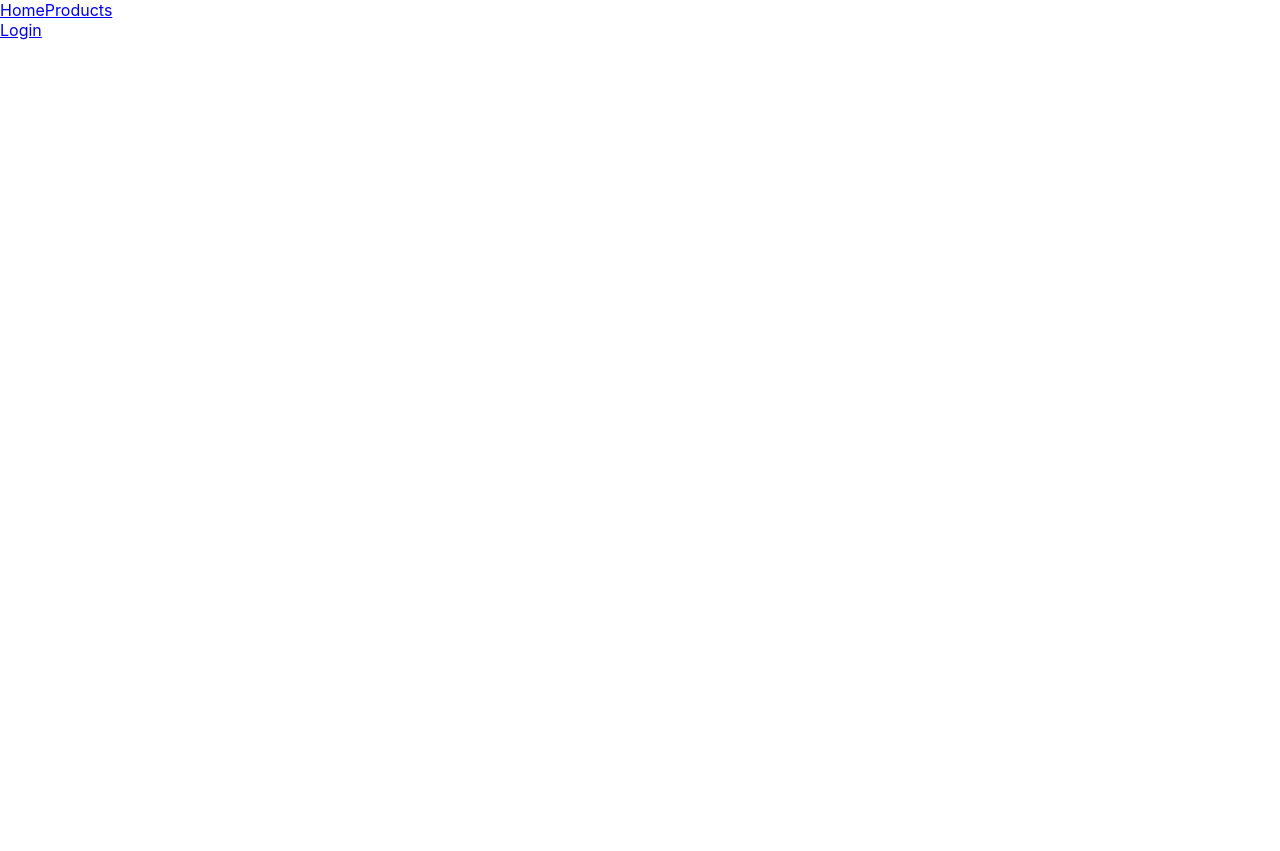
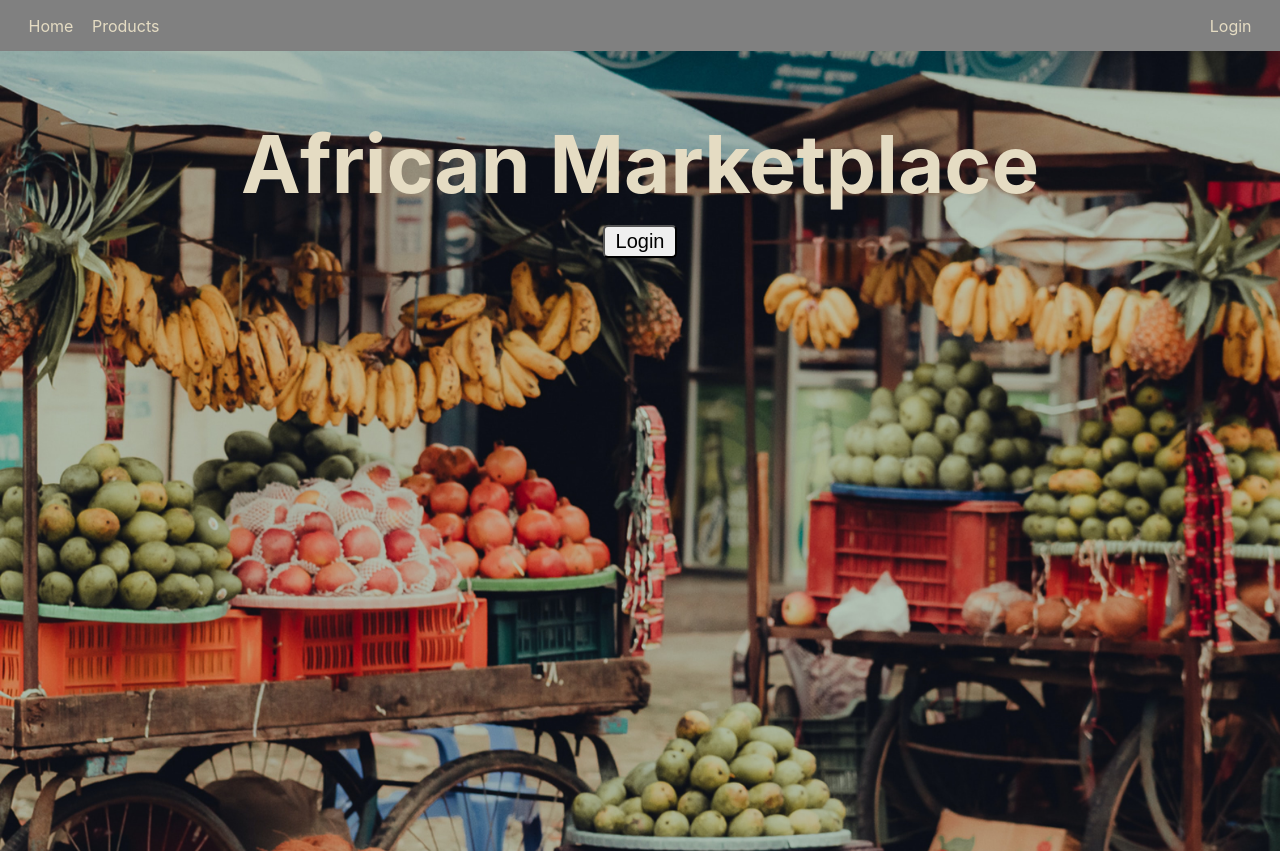
Before and after one commit to MingjunGeng/African-Marketplace-2-Group-front-end, a React (Create React App) app in the folder african-marketplace/: page / in a window 1280 px wide. Before the commit the page ends 800 px from the top, so only its background shows below. Built offline with nearby package versions, Linux system fonts and the light colour scheme.

Commit message:
Made Homepage component, some basic styling

```diff
--- a/african-marketplace/src/App.js
+++ b/african-marketplace/src/App.js
@@ -3,12 +3,14 @@ import { BrowserRouter as Router, Route, Switch, Link } from 'react-router-dom';
 import './App.css';
 
 import Header from './components/Header';
+import Home from './components/Home';
 
 function App() {
   return (
     <Router>
       <Header />
       <Switch>
+        <Route exact path="/" component={Home}/>
 
       </Switch>
     </Router>
--- /dev/null
+++ b/african-marketplace/src/CSS/Header.css
@@ -0,0 +1,29 @@
+.nav-bar {
+    display: flex;
+    background-color: grey;
+    margin: 0;
+}
+
+.left-links {
+    width: 50%;
+    display: flex;
+    margin-left: 1.5%;
+}
+
+.right-links {
+    width: 50%;
+    display: flex;
+    justify-content: flex-end;
+    margin-right: 1.5%;
+}
+
+.link {
+    text-decoration: none;
+    padding: 2.5% 1.5%;
+    color: #E5DCC3;
+}
+
+.link:hover {
+    text-decoration: underline;
+    color: white;
+}
--- /dev/null
+++ b/african-marketplace/src/CSS/Home.css
@@ -0,0 +1,24 @@
+.home-div {
+    display: flex;
+    flex-direction: column;
+    justify-content: flex-start;
+    align-items: center;
+    height: 100vh;
+    background-image: url('../imgs/kabita-darlami-lneMADustvA-unsplash.jpg');
+    background-size: cover;
+    background-position: center;
+}
+
+h1 {
+    font-size: 5rem;
+    margin:0;
+    color: #E5DCC3;
+    padding-top: 5%;
+}
+
+.home-btn {
+    margin-top: 1%;
+    font-size: 1.25rem;
+    padding: .25% .85%;
+    border-radius: 5px;
+}
--- a/african-marketplace/src/components/Header.js
+++ b/african-marketplace/src/components/Header.js
@@ -1,15 +1,17 @@
 import React from 'react';
 import { Link } from 'react-router-dom';
 
+import '../CSS/Header.css';
+
 const Header = () => {
     return(
-        <nav>
-            <div>
-                <Link to='/'>Home</Link>
-                <Link to='/products'>Products</Link>
+        <nav className="nav-bar">
+            <div className="left-links">
+                <Link className="link" to='/'>Home</Link>
+                <Link className="link" to='/products'>Products</Link>
             </div>
-            <div>
-                <Link to='/login'>Login</Link>
+            <div className="right-links">
+                <Link className="link" to='/login'>Login</Link>
             </div>
         </nav>
     )
--- /dev/null
+++ b/african-marketplace/src/components/Home.js
@@ -0,0 +1,23 @@
+import React from 'react';
+import { useHistory } from 'react-router-dom';
+
+import '../CSS/Home.css';
+
+const Home = () => {
+
+    const { push } = useHistory();
+
+    const handleClick = () => {
+        push('/login');
+    }
+
+
+    return(
+        <div className="home-div">
+            <h1>African Marketplace</h1>
+            <button className="home-btn" onClick={handleClick}>Login</button>
+        </div>
+    )
+}
+
+export default Home;
```
Also changed, not shown: african-marketplace/src/imgs/kabita-darlami-lneMADustvA-unsplash.jpg (added).
